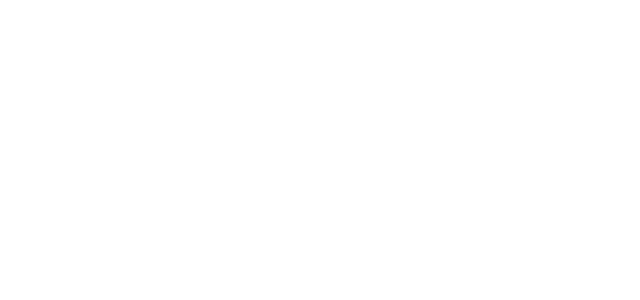
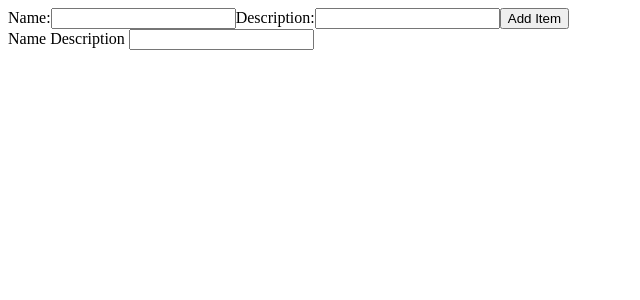
Before and after one commit to manojIX/react-training, a React (Create React App) app: page / in a window 1280 px wide. Shown: the top 300 px of the page, without its empty margins (0-640 px from the left). Built offline with nearby package versions, Linux system fonts and the light colour scheme.

Commit message:
initial commit

```diff
--- a/package.json
+++ b/package.json
@@ -9,6 +9,7 @@
     "react": "^18.3.1",
     "react-dom": "^18.3.1",
     "react-scripts": "5.0.1",
+    "uid": "^2.0.2",
     "web-vitals": "^2.1.4"
   },
   "scripts": {
--- a/src/App.js
+++ b/src/App.js
@@ -1,7 +1,8 @@
 import { useState } from "react";
+import ItemView from "./components/TaskView/ItemView";
 
 function App() {
-  return <></>;
+  return <ItemView />;
 }
 
 export default App;
--- /dev/null
+++ b/src/components/CreateItemForm/CreateItemForm.jsx
@@ -0,0 +1,37 @@
+import { useReducer } from "react";
+import { useContext } from "react";
+import { useState } from "react";
+import { uid } from "uid";
+import { useFormInput } from "../../hooks/useFormInput";
+import { itemListReducer } from "../../reducers/itemListReducer";
+import { ItemReducerContext } from "../TaskView/ItemView";
+
+export default function CreateItemForm() {
+  const itemName = useFormInput();
+  const itemDescription = useFormInput();
+
+  const dispatcher = useContext(ItemReducerContext);
+
+  const handleSubmit = (submitEvent) => {
+    submitEvent.preventDefault();
+    if (itemName.value === undefined || itemDescription.value === undefined) {
+      return;
+    }
+    dispatcher({
+      type: "add",
+      id: uid(),
+      name: itemName.value,
+      description: itemDescription.value,
+    });
+  };
+
+  return (
+    <form onSubmit={handleSubmit}>
+      <label>Name:</label>
+      <input name="itemName" {...itemName} />
+      <label>Description:</label>
+      <input name="itemDescription" {...itemDescription} />
+      <button type="submit">Add Item</button>
+    </form>
+  );
+}
--- /dev/null
+++ b/src/components/TaskList/ItemList.jsx
@@ -0,0 +1,33 @@
+import { useReducer } from "react";
+import { useState } from "react";
+import { useContext } from "react";
+import { useItemManager } from "../../hooks/useItemOrderer";
+import { taskControlReducer } from "../../reducers/taskControlReducer";
+import TaskListControls from "../TaskListControls/TaskListControls";
+import { ItemContext, ItemReducerContext } from "../TaskView/ItemView";
+
+export default function ItemList({ items }) {
+  const dispatcher = useContext(ItemReducerContext);
+  const handleClick = (e, id) => {
+    e.preventDefault();
+    dispatcher({ type: "remove", id });
+  };
+
+  const { sortedAndFilteredItems, setFilter, setSortTerm } =
+    useItemManager(items);
+
+  return (
+    <>
+      <TaskListControls setFilter={setFilter} setSortItem={setSortTerm} />
+      <ul>
+        {sortedAndFilteredItems.map((item) => (
+          <li>
+            {item.name} {}
+            {item.description} {}
+            <button onClick={(e) => handleClick(e, item.id)}>X</button>
+          </li>
+        ))}
+      </ul>
+    </>
+  );
+}
--- /dev/null
+++ b/src/components/TaskListControls/TaskListControls.jsx
@@ -0,0 +1,15 @@
+export default function TaskListControls({ setSortItem, setFilter }) {
+  return (
+    <>
+      <span onClick={() => setSortItem("name")}>Name</span>
+      {"            "}
+      <span onClick={() => setSortItem("description")}>Description</span>
+      {"            "}
+      <input
+        onChange={(e) => {
+          setFilter(e.target.value);
+        }}
+      />
+    </>
+  );
+}
--- /dev/null
+++ b/src/components/TaskView/ItemView.jsx
@@ -0,0 +1,25 @@
+import { useState } from "react";
+import { useReducer } from "react";
+import { useEffect } from "react";
+import { createContext } from "react";
+import { itemListReducer } from "../../reducers/itemListReducer";
+import CreateItemForm from "../CreateItemForm/CreateItemForm";
+import ItemList from "../TaskList/ItemList";
+
+export const ItemContext = createContext(null);
+export const ItemReducerContext = createContext(null);
+
+export default function ItemView() {
+  const [items, dispatcher] = useReducer(itemListReducer, []);
+
+  useEffect(() => console.log("Item list has been updated", items), [items]);
+
+  return (
+    <ItemContext.Provider value={items}>
+      <ItemReducerContext.Provider value={dispatcher}>
+        <CreateItemForm />
+        <ItemList items={items} />
+      </ItemReducerContext.Provider>
+    </ItemContext.Provider>
+  );
+}
--- /dev/null
+++ b/src/hooks/useFormInput.js
@@ -0,0 +1,13 @@
+import { useState } from "react";
+
+export function useFormInput(initialValue) {
+  const [value, setValue] = useState(initialValue);
+  const handleChange = (e) => {
+    setValue(e.target.value);
+  };
+
+  return {
+    value,
+    onChange: handleChange,
+  };
+}
--- /dev/null
+++ b/src/hooks/useItemOrderer.js
@@ -0,0 +1,45 @@
+import { useReducer } from "react";
+import { useState } from "react";
+import { taskControlReducer } from "../reducers/taskControlReducer";
+
+export function useItemManager(initialItems) {
+  let items = initialItems;
+
+  const [filter, setFilter] = useState("");
+  const [sortCriteria, taskControlDipatcher] = useReducer(taskControlReducer, {
+    sortBy: null,
+    ascending: false,
+  });
+
+  const setSortTerm = (sortBy) => {
+    taskControlDipatcher({ type: "setSortTerm", sortBy });
+  };
+
+  let sortFunction = (a, b) => {
+    const comparison = a[sortCriteria.sortBy] < b[sortCriteria.sortBy];
+    switch (sortCriteria.ascending ? comparison : !comparison) {
+      case true:
+        return -1;
+      case false:
+        return 1;
+      default:
+    }
+    return 0;
+  };
+
+  let orderedItems =
+    sortCriteria.sortBy === null ? items : items.sort(sortFunction);
+
+  console.log("it", filter);
+  const sortedAndFilteredItems =
+    filter.length === 0
+      ? orderedItems
+      : orderedItems.filter((item) => item.description.includes(filter));
+
+  console.log("in hook", items, sortedAndFilteredItems, initialItems);
+  return {
+    sortedAndFilteredItems,
+    setSortTerm,
+    setFilter,
+  };
+}
--- /dev/null
+++ b/src/reducers/itemListReducer.js
@@ -0,0 +1,14 @@
+export function itemListReducer(state, action) {
+  switch (action.type) {
+    case "add":
+      return [
+        ...state,
+        { id: action.id, name: action.name, description: action.description },
+      ];
+    case "remove":
+      let newState = [...state];
+      return newState.filter((item) => item.id !== action.id);
+    default:
+  }
+  throw Error("Unknown action: " + action.type);
+}
--- /dev/null
+++ b/src/reducers/taskControlReducer.js
@@ -0,0 +1,11 @@
+export function taskControlReducer(state, action) {
+  console.log(action.type);
+  if (action.type === "setSortTerm") {
+    if (action.sortBy === state.sortBy) {
+      return { sortBy: action.sortBy, ascending: !state.ascending };
+    } else {
+      return { sortBy: action.sortBy, ascending: true };
+    }
+  }
+  throw Error("Unknown action: " + action.type);
+}
```
Also changed, not shown: 1 other file (tests, documents, lock files or other folders).
